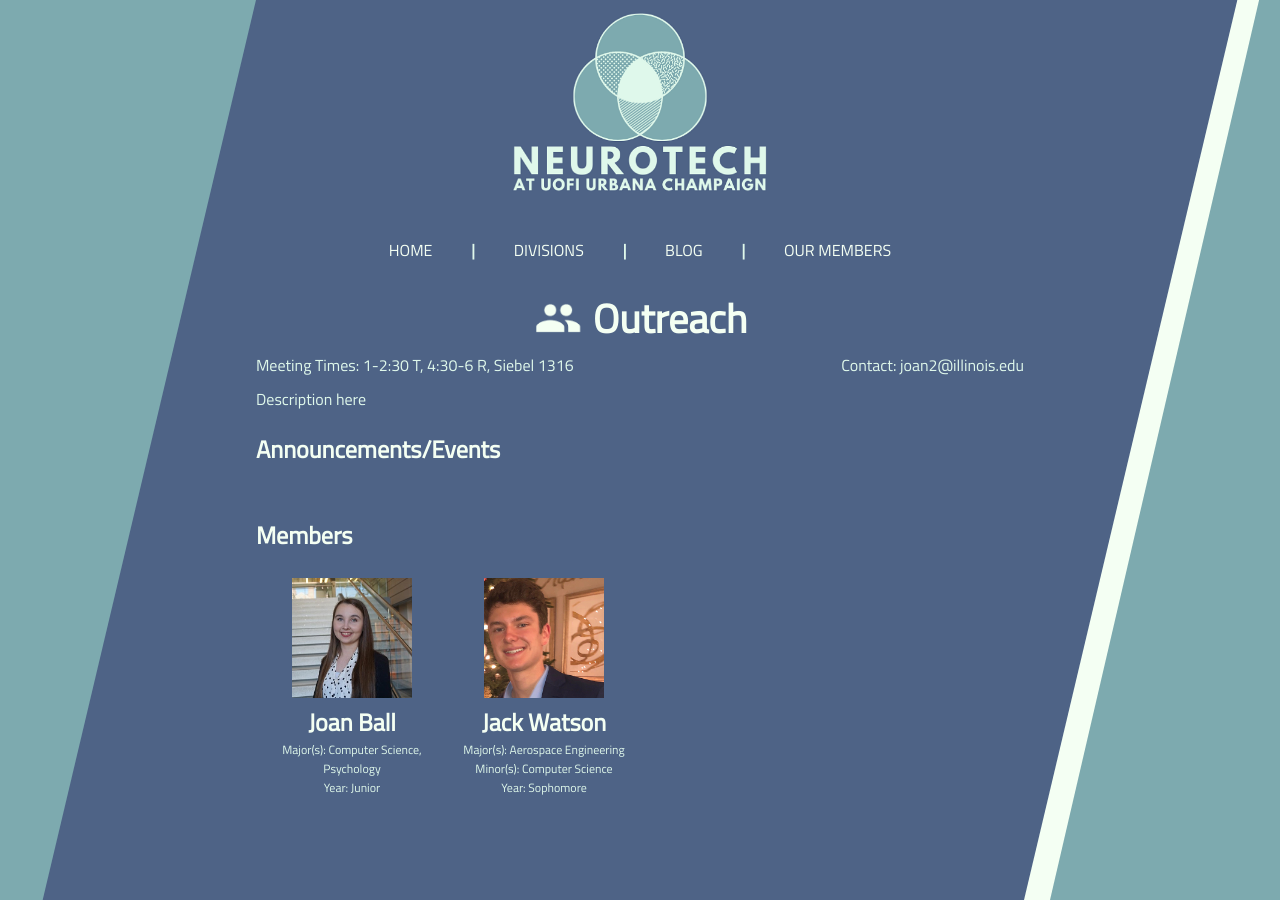
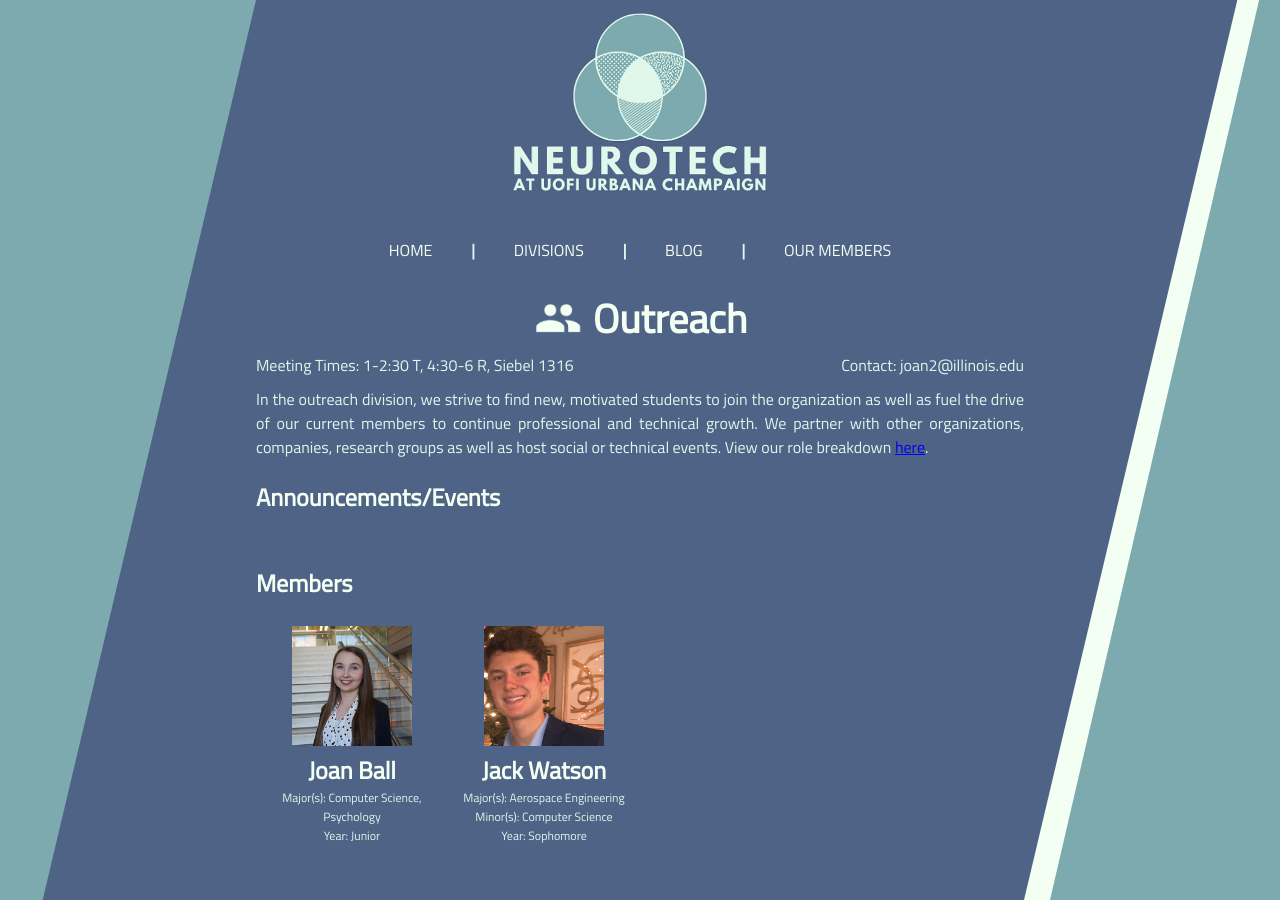
Before and after one commit to neurotech-uiuc/neurotech-site, a Jekyll site: the page built from divisions/outreach.markdown, in a window 1280 px wide. Built offline with Jekyll 4.4.1, drawn with Linux system fonts in a browser that asks for light colours.

Commit message:
outreach update

```diff
--- a/_data/divisions.json
+++ b/_data/divisions.json
@@ -3,7 +3,7 @@
   {
     "image_src": "/assets/images/outreach-logo.png",
     "link": "outreach.html",
-    "description": "Description here",
+    "description": "In the outreach division, we strive to find new, motivated students to join the organization as well as fuel the drive of our current members to continue professional and technical growth. We partner with other organizations, companies, research groups as well as host social or technical events. View our role breakdown <a href=\"/assets/outreach-roles.pdf\">here</a>.",
     "contact": "joan2@illinois.edu",
     "meeting_info": "1-2:30 T, 4:30-6 R, Siebel 1316",
     "members":
```
Also changed, not shown: 1 other file.
